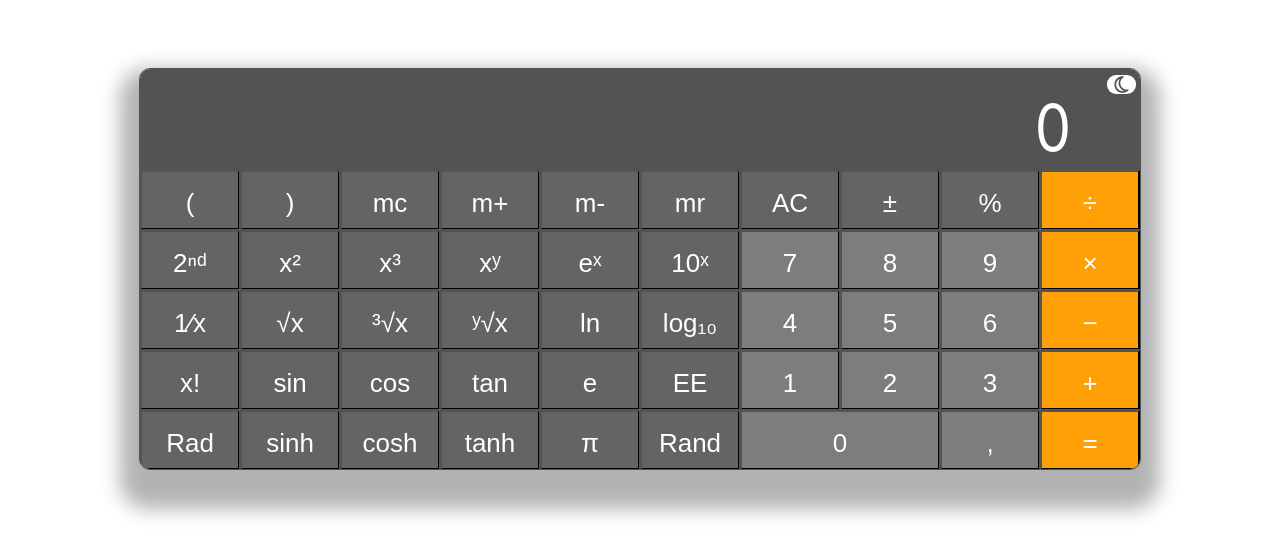
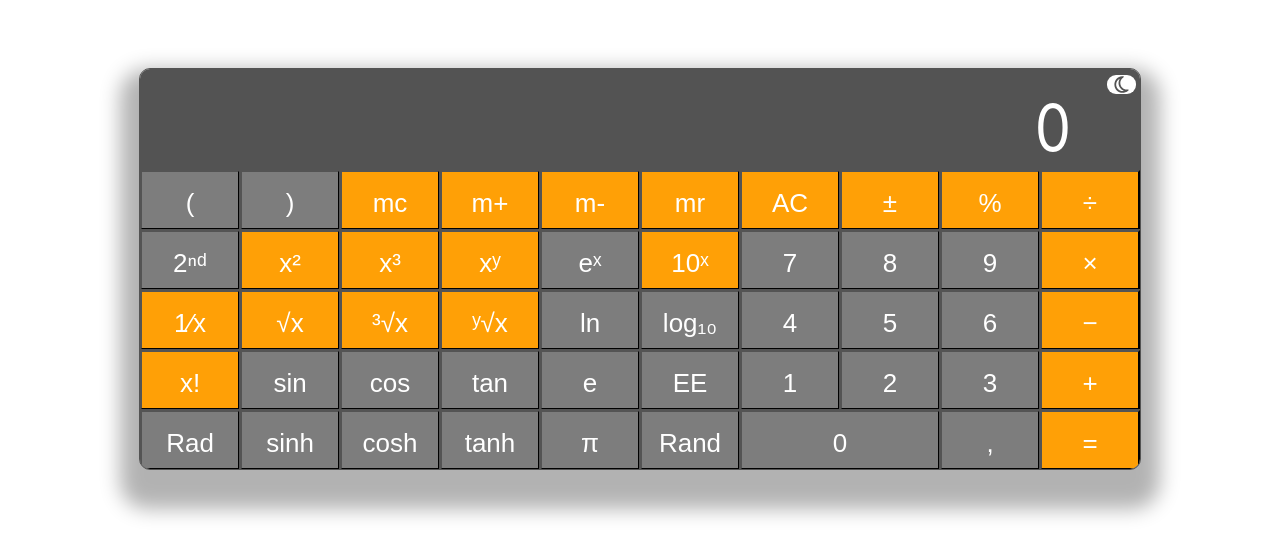
Before and after one commit to dzlek/CustomCalculator, a website built with webpack: page src/index.html in a window 1280 px wide. Shown: the part 131-688 px from the top of the page. Built offline with nearby package versions, Linux system fonts and the light colour scheme.

Commit message:
style: only active functions have color

```diff
--- a/src/styles/main.scss
+++ b/src/styles/main.scss
@@ -85,12 +85,12 @@ body {
             background: var(--button-action);
         }
 
-        > button:nth-child(n + 1):nth-child(-n + 9),
-        > button:nth-child(n + 11):nth-child(-n + 16),
-        > button:nth-child(n + 21):nth-child(-n + 26),
-        > button:nth-child(n + 31):nth-child(-n + 36),
-        > button:nth-child(n + 41):nth-child(-n + 46) {
-            background: var(--button-secondary);
+        > button:nth-child(n + 3):nth-child(-n + 9),
+        > button:nth-child(n + 12):nth-child(-n + 14),
+        > button:nth-child(n + 21):nth-child(-n + 24),
+        > button:nth-child(n + 31):nth-child(-n + 31),
+        > button:nth-child(16) {
+            background: var(--button-action);
         }
     }
 }
```
